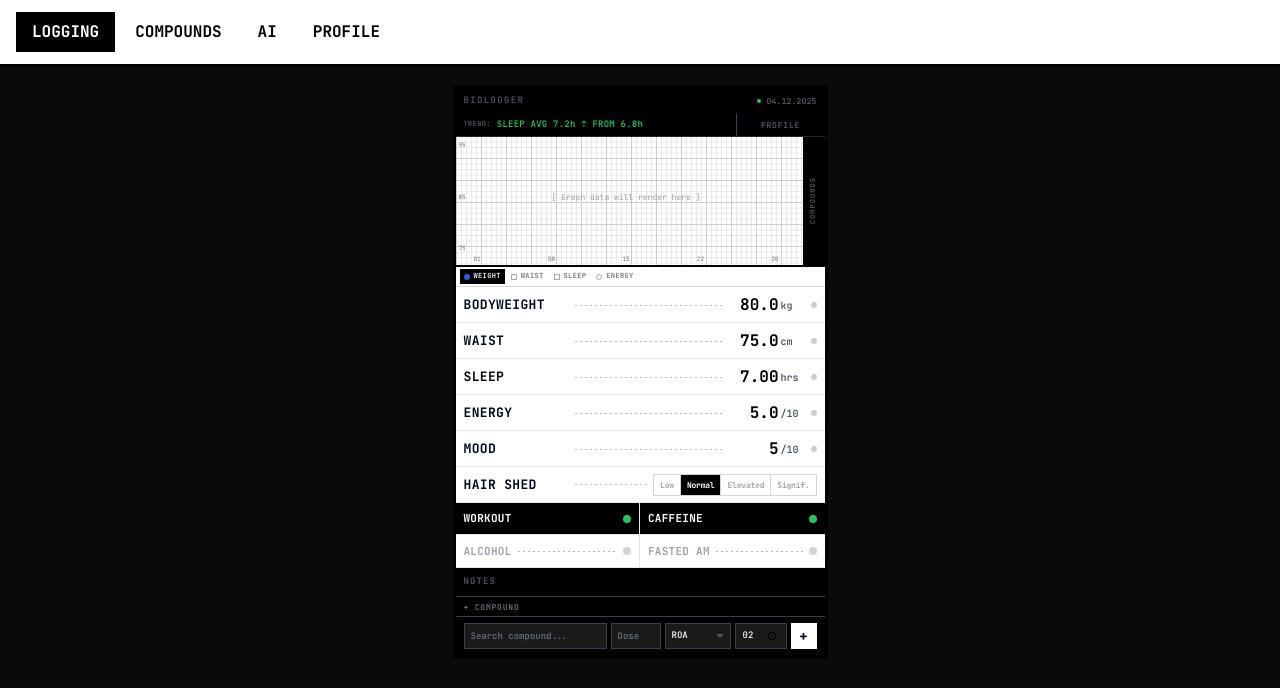
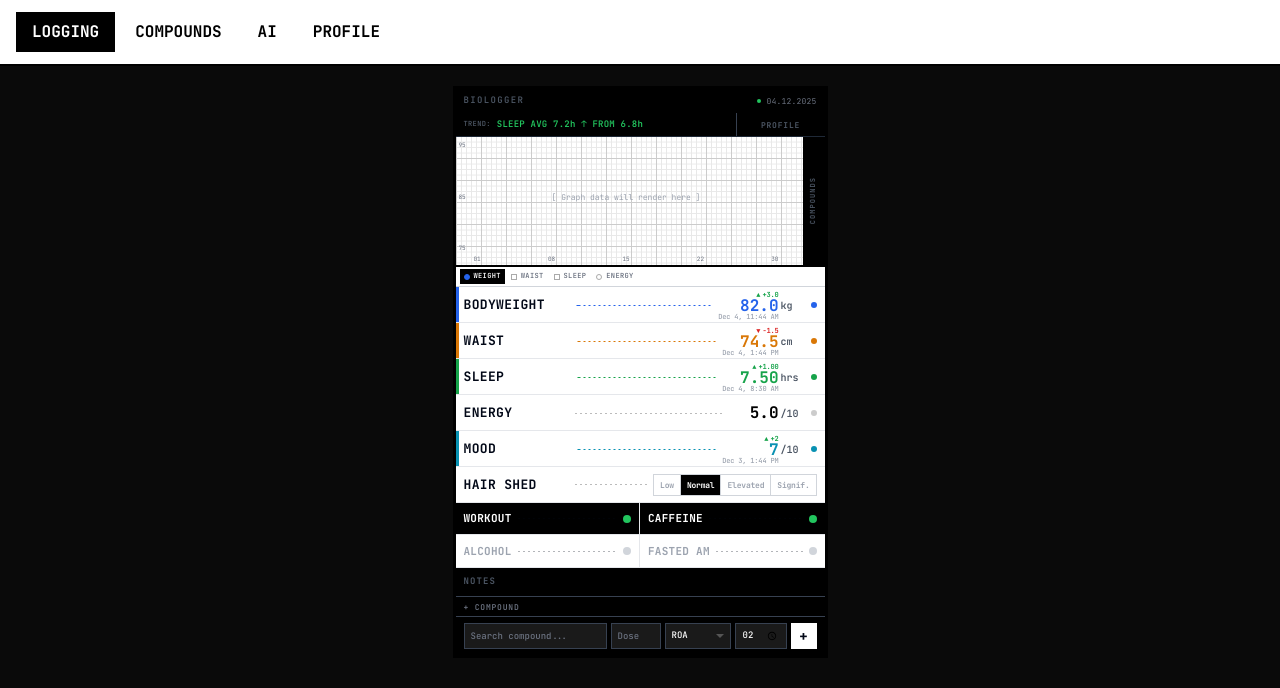
Before and after one commit to Xinomita/LOGGERmk.2, a React (Vite) app: page /logging in a window 1280 px wide. Shown: the top 688 px of the page. Built offline with nearby package versions, Linux system fonts and the light colour scheme.

Commit message:
Set realistic initial slider values to demonstrate active states
- Bodyweight: 82kg (was 79kg, +3kg change)
- Waist: 74.5cm (was 76cm, -1.5cm change)
- Sleep: 7.5hrs (was 6.5hrs, +1hr change)
- Mood: 7/10 (was 5/10, +2 change)
- Energy: untouched (0, no delta/timestamp)

```diff
--- a/src/components/logging/VariableTrackers.jsx
+++ b/src/components/logging/VariableTrackers.jsx
@@ -55,16 +55,20 @@ const SLIDER_CONFIGS = [
     stepSize: 1,
     unit: '/10',
     color: '#0891b2',
-    previousValue: -2,  // 3 -> 5 = +2 change
+    previousValue: 0,  // Was 5/10, now 7/10 = +2 change
     lastUpdated: new Date(Date.now() - 24 * 60 * 60 * 1000)  // Yesterday
   },
 ];
 
 export default function VariableTrackers() {
-  // State for each slider variable
-  const [sliderValues, setSliderValues] = useState(
-    SLIDER_CONFIGS.reduce((acc, config) => ({ ...acc, [config.id]: 0 }), {})
-  );
+  // State for each slider variable (with example logged values)
+  const [sliderValues, setSliderValues] = useState({
+    bodyweight: 2,    // 82kg (baseline 80 + 2)
+    waist: -0.5,      // 74.5cm (baseline 75 - 0.5)
+    sleep: 0.5,       // 7.5hrs (baseline 7 + 0.5)
+    energy: 0,        // Not logged yet
+    mood: 2,          // 7/10 (baseline 5 + 2)
+  });
 
   const handleSliderChange = (id, value) => {
     setSliderValues(prev => ({ ...prev, [id]: value }));
```
